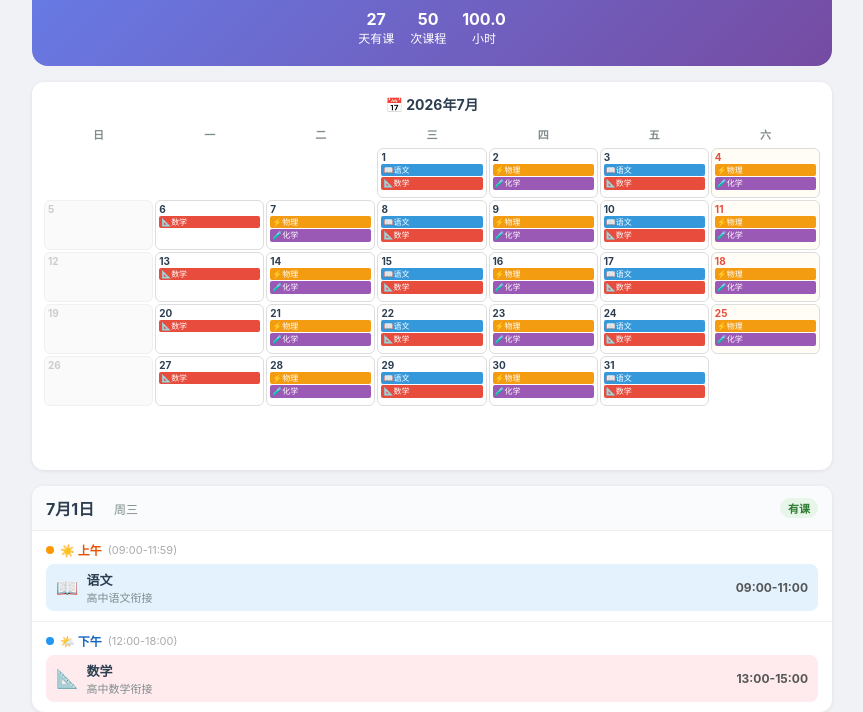
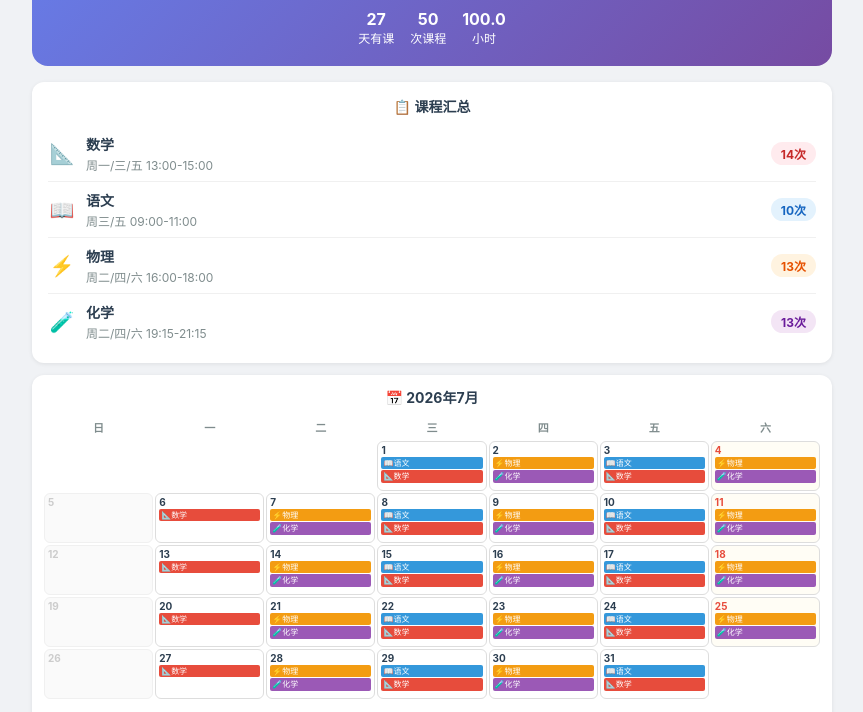
Before and after one commit to glenman/niniu-highschool-calendar, a plain HTML site: page index.html in a window 1280 px wide. Shown: the part 90-802 px from the top of the page, without its empty margins (208-1071 px from the left). Drawn offline with Linux system fonts and the light colour scheme.

Commit message:
feat: 添加课程汇总卡片(标题栏下方)

```diff
--- a/index.html
+++ b/index.html
@@ -135,9 +135,45 @@
             background: white;
             border-radius: 12px;
             padding: 12px;
-            margin-bottom: 16px;
+            margin-bottom: 12px;
             box-shadow: 0 1px 4px rgba(0,0,0,0.08);
         }
+        .summary-card {
+            background: white;
+            border-radius: 12px;
+            padding: 14px 16px;
+            margin-bottom: 12px;
+            box-shadow: 0 1px 4px rgba(0,0,0,0.08);
+        }
+        .summary-card h3 {
+            font-size: 14px;
+            color: #2c3e50;
+            margin-bottom: 10px;
+            text-align: center;
+        }
+        .summary-row {
+            display: flex;
+            align-items: center;
+            padding: 8px 0;
+            border-bottom: 1px solid #f0f0f0;
+            gap: 10px;
+        }
+        .summary-row:last-child { border-bottom: none; }
+        .summary-emoji { font-size: 20px; width: 28px; text-align: center; }
+        .summary-info { flex: 1; }
+        .summary-name { font-size: 14px; font-weight: bold; color: #2c3e50; }
+        .summary-detail { font-size: 12px; color: #7f8c8d; margin-top: 2px; }
+        .summary-badge {
+            font-size: 12px;
+            font-weight: bold;
+            padding: 3px 10px;
+            border-radius: 12px;
+            white-space: nowrap;
+        }
+        .summary-badge.math { background: #ffebee; color: #c62828; }
+        .summary-badge.chinese { background: #e3f2fd; color: #1565c0; }
+        .summary-badge.physics { background: #fff3e0; color: #e65100; }
+        .summary-badge.chemistry { background: #f3e5f5; color: #6a1b9a; }
         .month-cal-title {
             font-size: 14px;
             font-weight: bold;
@@ -224,6 +260,43 @@
                 <div class="stat"><strong id="total-days">0</strong>天有课</div>
                 <div class="stat"><strong id="total-sessions">0</strong>次课程</div>
                 <div class="stat"><strong id="total-hours">0</strong>小时</div>
+            </div>
+        </div>
+
+        <!-- Course Summary -->
+        <div class="summary-card">
+            <h3>📋 课程汇总</h3>
+            <div class="summary-row">
+                <div class="summary-emoji">📐</div>
+                <div class="summary-info">
+                    <div class="summary-name">数学</div>
+                    <div class="summary-detail">周一/三/五 13:00-15:00</div>
+                </div>
+                <div class="summary-badge math">14次</div>
+            </div>
+            <div class="summary-row">
+                <div class="summary-emoji">📖</div>
+                <div class="summary-info">
+                    <div class="summary-name">语文</div>
+                    <div class="summary-detail">周三/五 09:00-11:00</div>
+                </div>
+                <div class="summary-badge chinese">10次</div>
+            </div>
+            <div class="summary-row">
+                <div class="summary-emoji">⚡</div>
+                <div class="summary-info">
+                    <div class="summary-name">物理</div>
+                    <div class="summary-detail">周二/四/六 16:00-18:00</div>
+                </div>
+                <div class="summary-badge physics">13次</div>
+            </div>
+            <div class="summary-row">
+                <div class="summary-emoji">🧪</div>
+                <div class="summary-info">
+                    <div class="summary-name">化学</div>
+                    <div class="summary-detail">周二/四/六 19:15-21:15</div>
+                </div>
+                <div class="summary-badge chemistry">13次</div>
             </div>
         </div>
 
```
